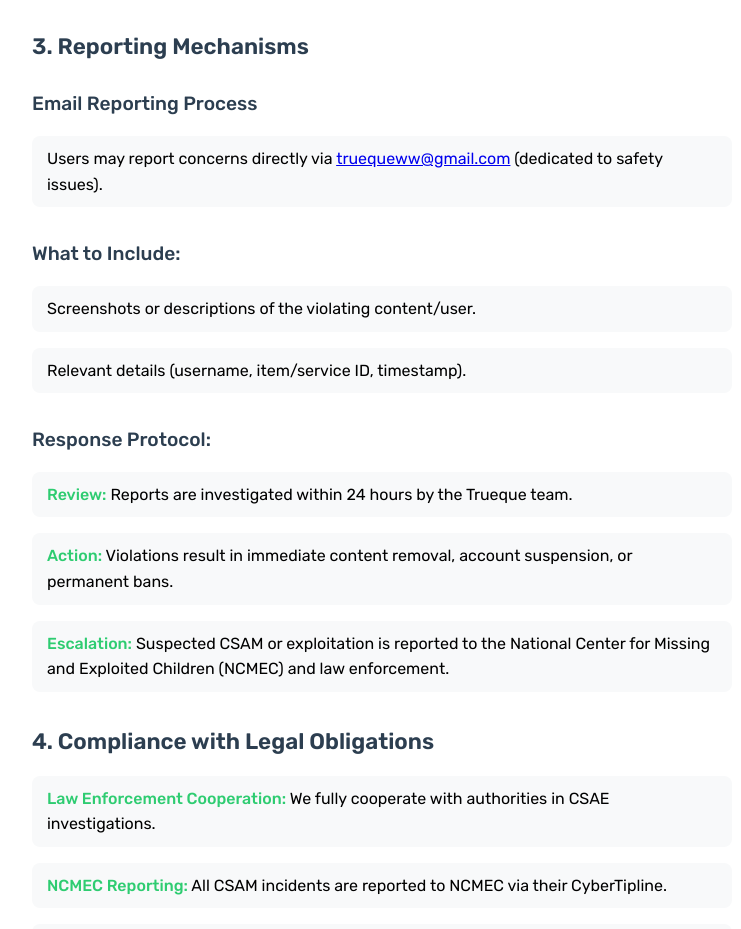
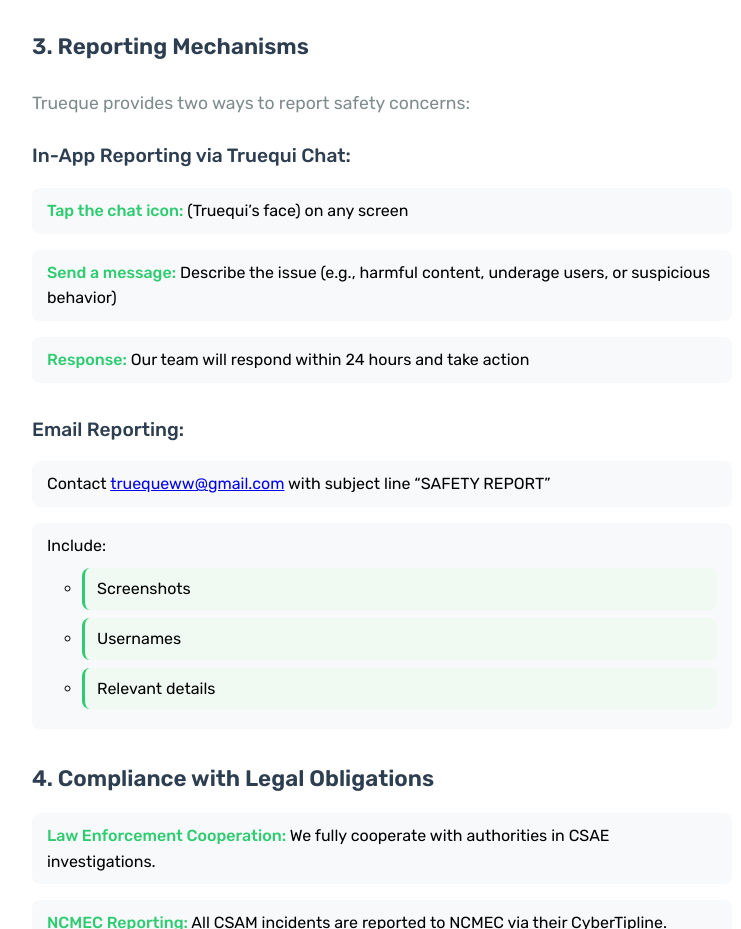
Before and after one commit to Jeiberth/MyWebsite, a plain HTML site: page trueque/child-safety-standards/index.html in a window 1280 px wide. Shown: the part 1187-2116 px from the top of the page, without its empty margins (258-999 px from the left). Drawn offline with Linux system fonts and the light colour scheme.

Commit message:
Update index.html
update Reporting Mechanisms

```diff
--- a/trueque/child-safety-standards/index.html
+++ b/trueque/child-safety-standards/index.html
@@ -323,23 +323,35 @@
                 <li>Harassment, bullying, or predatory behavior.</li>
             </ul>
 
-            <h2>3. Reporting Mechanisms</h2>
-            <h3>Email Reporting Process</h3>
+             <h2>3. Reporting Mechanisms</h2>
+            <p class="description">Trueque provides two ways to report safety concerns:</p>
+
+            <h3>In-App Reporting via Truequi Chat:</h3>
             <ul class="policy-list">
-                <li>Users may report concerns directly via <a href="mailto:truequeww@gmail.com">truequeww@gmail.com</a> (dedicated to safety issues).</li>
+                <li>
+                    <span class="highlight">Tap the chat icon:</span> (Truequi’s face) on any screen
+                </li>
+                <li>
+                    <span class="highlight">Send a message:</span> Describe the issue (e.g., harmful content, underage users, or suspicious behavior)
+                </li>
+                <li>
+                    <span class="highlight">Response:</span> Our team will respond within 24 hours and take action
+                </li>
             </ul>
 
-            <h3>What to Include:</h3>
+            <h3>Email Reporting:</h3>
             <ul class="policy-list">
-                <li>Screenshots or descriptions of the violating content/user.</li>
-                <li>Relevant details (username, item/service ID, timestamp).</li>
-            </ul>
-
-            <h3>Response Protocol:</h3>
-            <ul class="policy-list">
-                <li><span class="highlight">Review:</span> Reports are investigated within 24 hours by the Trueque team.</li>
-                <li><span class="highlight">Action:</span> Violations result in immediate content removal, account suspension, or permanent bans.</li>
-                <li><span class="highlight">Escalation:</span> Suspected CSAM or exploitation is reported to the National Center for Missing and Exploited Children (NCMEC) and law enforcement.</li>
+                <li>
+                    Contact <a href="mailto:truequeww@gmail.com?subject=SAFETY%20REPORT">truequeww@gmail.com</a> with subject line “SAFETY REPORT”
+                </li>
+                <li>
+                    Include:
+                    <ul class="sub-list">
+                        <li>Screenshots</li>
+                        <li>Usernames</li>
+                        <li>Relevant details</li>
+                    </ul>
+                </li>
             </ul>
 
             <h2>4. Compliance with Legal Obligations</h2>
```
